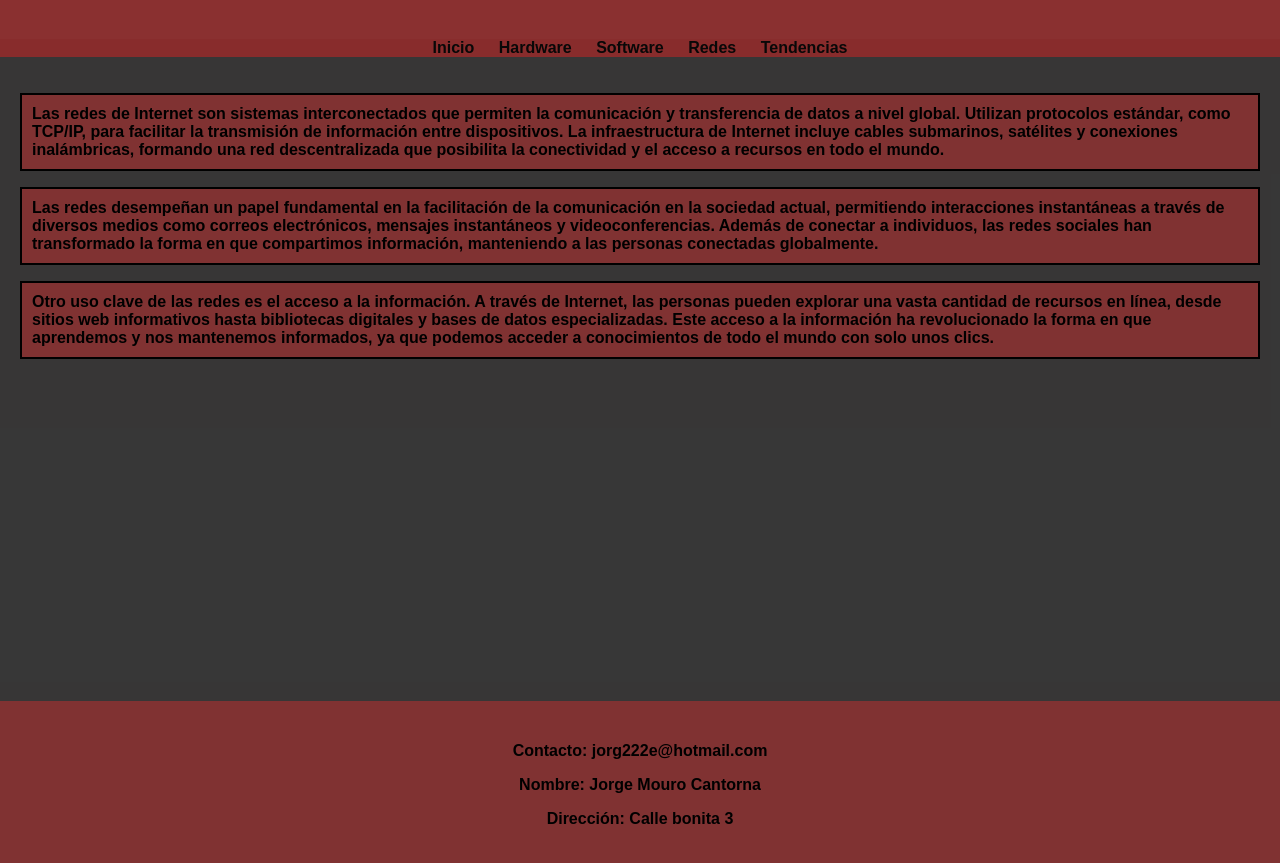
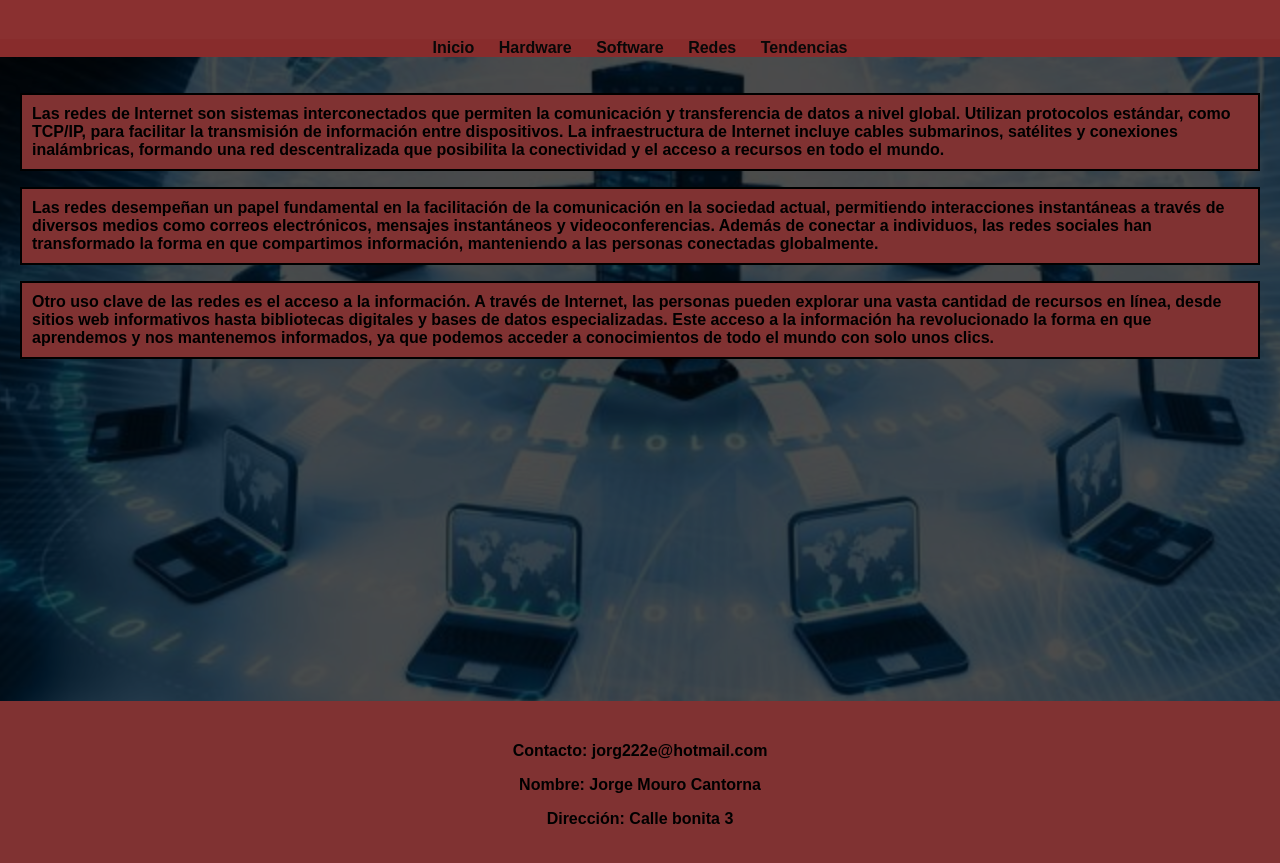
Before and after one commit to jorgemouro/jorgemouro.github.io, a plain HTML site: page pagina3.html in a window 1280 px wide. Shown: the part 81-944 px from the top of the page. Drawn offline with Linux system fonts and the light colour scheme.

Commit message:
Update pagina3.html

```diff
--- a/pagina3.html
+++ b/pagina3.html
@@ -6,7 +6,7 @@
     <link rel="stylesheet" href="style.css">
     <title>Redes</title>
 </head>
-<body style="background-image: url('imagenes/redes.jpg');">
+<body style="background-image: url('redes.jpg');">
     <header>
         <h1>Redes</h1>
     </header>
```
